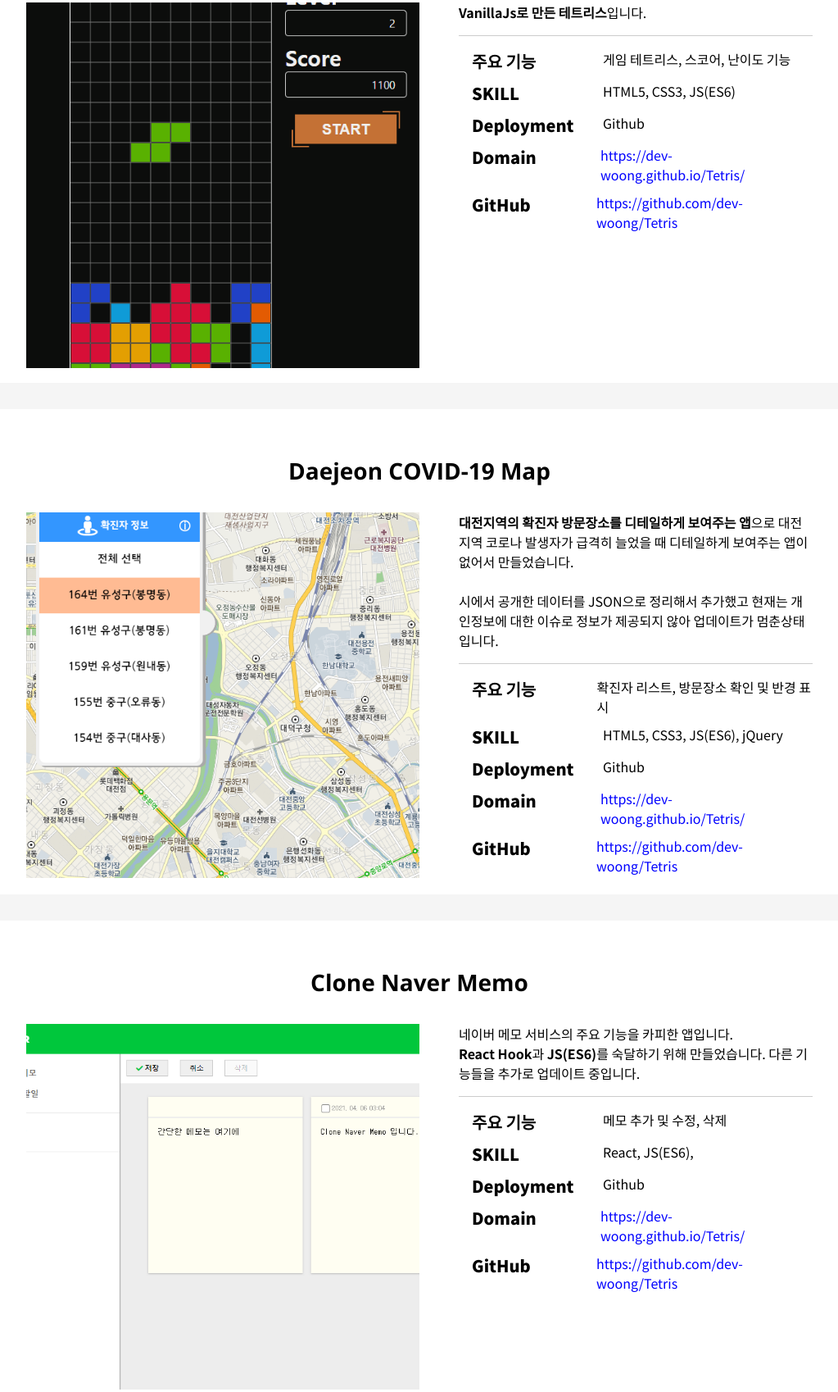
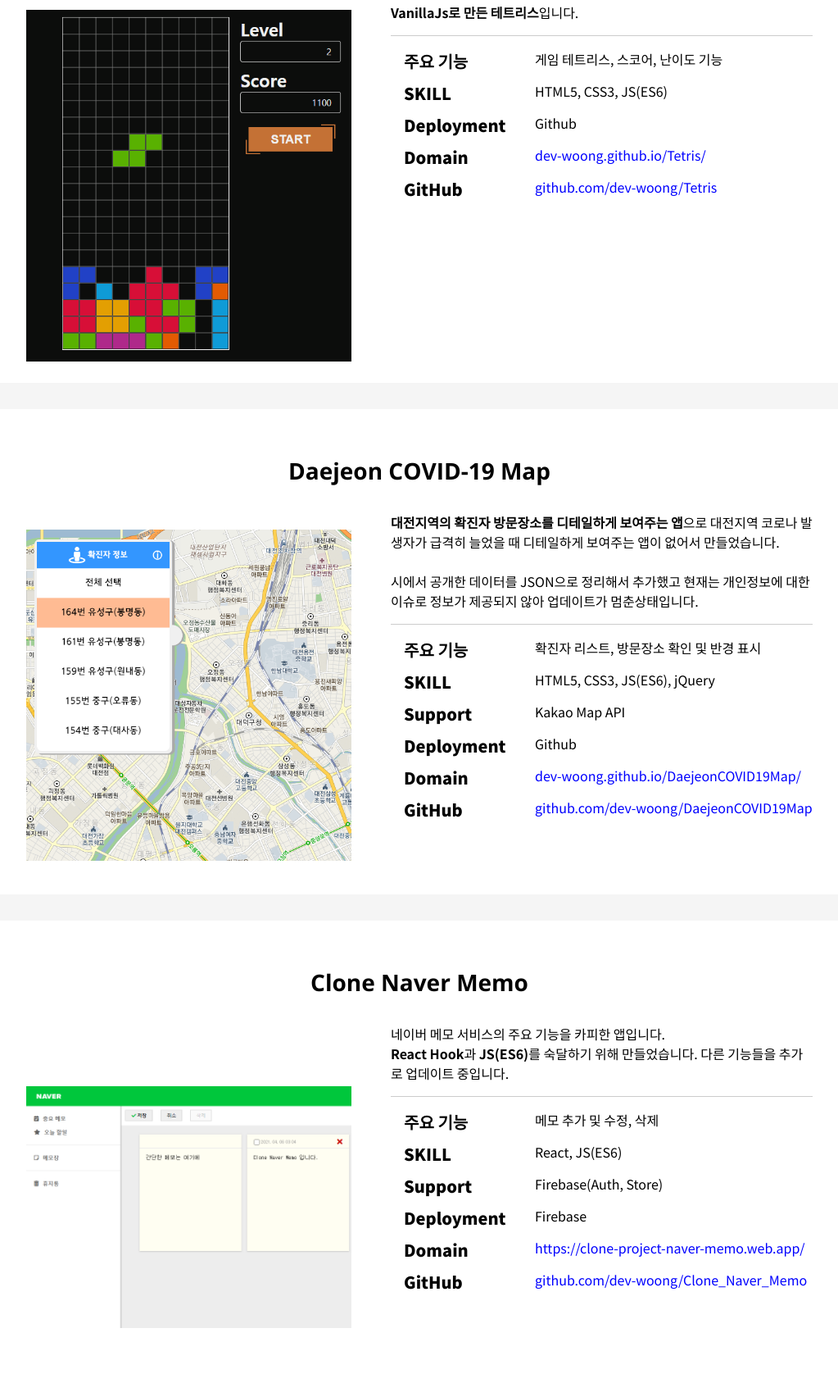
Before and after one commit to dev-woong/Portfolio, a plain HTML site: page index.html in a window 1280 px wide. Shown: the part 2322-4020 px from the top of the page at 82% size, without its empty margins (128-1151 px from the left). Drawn offline with nearby package versions, Linux system fonts and the light colour scheme.

Commit message:
add reAdd responsive features in the project section

```diff
--- a/index.html
+++ b/index.html
@@ -90,7 +90,7 @@
           <div class="skill__bar">
             <div class="skill__value" id="skill__Javascript" style="width:80%">
               <div class="skill__name">
-                <h3>Javascript</h3>
+                <h3>JS</h3>
               </div>
             </div>
             <span>80%</span>
@@ -132,7 +132,7 @@
           <h2>테트리스</h2>
         </div>
         <div class="major__info">
-          <div class="major__image" style="background: url('images/project_tetris.png') center/cover no-repeat" ></div>
+          <div class="major__image" style="background: url('images/project_tetris.png') center/contain no-repeat" ></div>
           <div class="major__description">
             <div class="major__description-main">
               <b>VanillaJs로 만든 테트리스</b>입니다.
@@ -152,11 +152,11 @@
             </span>
             <span class="major__description-sub">
               <div class="description-label">Domain</div>
-              <div class="description-value" ><a href="https://dev-woong.github.io/Tetris/" style="color:blue">https://dev-woong.github.io/Tetris/</a></div>
+              <div class="description-value" ><a href="https://dev-woong.github.io/Tetris/" style="color:blue">dev-woong.github.io/Tetris/</a></div>
             </span>
             <span class="major__description-sub">
               <div class="description-label">GitHub</div>
-              <div class="description-value"><a href="https://github.com/dev-woong/Tetris" style="color:blue">https://github.com/dev-woong/Tetris</a></div>
+              <div class="description-value"><a href="https://github.com/dev-woong/Tetris" style="color:blue">github.com/dev-woong/Tetris</a></div>
             </span>
           </div>
         </div>
@@ -166,7 +166,7 @@
           <h2>Daejeon COVID-19 Map</h2>
         </div>
         <div class="major__info">
-          <div class="major__image" style="background: url('images/project_COVID.png') center/cover no-repeat" ></div>
+          <div class="major__image" style="background: url('images/project_COVID.png') center/contain no-repeat" ></div>
           <div class="major__description">
             <div class="major__description-main">
               <b>대전지역의 확진자 방문장소를 디테일하게 보여주는 앱</b>으로 대전지역 코로나 발생자가 급격히 늘었을 때 디테일하게 보여주는 앱이 없어서 만들었습니다.<br><br>
@@ -182,16 +182,20 @@
               <div class="description-value">HTML5, CSS3, JS(ES6), jQuery</div>
             </span>
             <span class="major__description-sub">
+              <div class="description-label">Support</div>
+              <div class="description-value">Kakao Map API</div>
+            </span>
+            <span class="major__description-sub">
               <div class="description-label">Deployment</div>
               <div class="description-value">Github</div>
             </span>
             <span class="major__description-sub">
               <div class="description-label">Domain</div>
-              <div class="description-value" ><a href="https://dev-woong.github.io/Tetris/" style="color:blue">https://dev-woong.github.io/Tetris/</a></div>
+              <div class="description-value" ><a href="https://dev-woong.github.io/DaejeonCOVID19Map/" style="color:blue">dev-woong.github.io/DaejeonCOVID19Map/</a></div>
             </span>
             <span class="major__description-sub">
               <div class="description-label">GitHub</div>
-              <div class="description-value"><a href="https://github.com/dev-woong/Tetris" style="color:blue">https://github.com/dev-woong/Tetris</a></div>
+              <div class="description-value"><a href="https://github.com/dev-woong/DaejeonCOVID19Map" style="color:blue">github.com/dev-woong/DaejeonCOVID19Map</a></div>
             </span>
           </div>
         </div>
@@ -201,7 +205,7 @@
           <h2>Clone Naver Memo</h2>
         </div>
         <div class="major__info">
-          <div class="major__image" style="background: url('images/Clone_Naver_Memo.png') center/cover no-repeat" ></div>
+          <div class="major__image" style="background: url('images/Clone_Naver_Memo.png') center/contain no-repeat" ></div>
           <div class="major__description">
             <div class="major__description-main">
               네이버 메모 서비스의 주요 기능을 카피한 앱입니다. <br>
@@ -213,19 +217,23 @@
             </span>
             <span class="major__description-sub">
               <div class="description-label">SKILL</div>
-              <div class="description-value">React, JS(ES6),</div>
+              <div class="description-value">React, JS(ES6)</div>
+            </span>
+            <span class="major__description-sub">
+              <div class="description-label">Support</div>
+              <div class="description-value">Firebase(Auth, Store)</div>
             </span>
             <span class="major__description-sub">
               <div class="description-label">Deployment</div>
-              <div class="description-value">Github</div>
+              <div class="description-value">Firebase</div>
             </span>
             <span class="major__description-sub">
               <div class="description-label">Domain</div>
-              <div class="description-value" ><a href="https://clone-project-naver-memo.web.app/" style="color:blue">https://dev-woong.github.io/Tetris/</a></div>
+              <div class="description-value" ><a href="https://clone-project-naver-memo.web.app/" style="color:blue">https://clone-project-naver-memo.web.app/</a></div>
             </span>
             <span class="major__description-sub">
               <div class="description-label">GitHub</div>
-              <div class="description-value"><a href="https://github.com/dev-woong/Clone_Naver_Memo" style="color:blue">https://github.com/dev-woong/Tetris</a></div>
+              <div class="description-value"><a href="github.com/dev-woong/Clone_Naver_Memo" style="color:blue">github.com/dev-woong/Clone_Naver_Memo</a></div>
             </span>
           </div>
         </div>
--- a/style.css
+++ b/style.css
@@ -493,11 +493,13 @@ button {
 
 .major__image {
   width: 50%;
+  height: 100%;
   margin-right: 3rem;
 }
 
 .major__description {
   width: calc(50% - 3rem);
+  min-width: 515px;
   font-family: "Noto Sans KR", sans-serif;
   text-align: left;
   color: var(--color-black);
@@ -602,6 +604,27 @@ button {
 .arrow-up.visible {
   opacity: 1;
   pointer-events: all;
+}
+
+/* large screen */
+@media screen and (max-width: 1200px) {
+  .project__majors {
+    height: 100vh;
+  }
+
+  .major__info {
+    flex-direction: column;
+  }
+
+  .major__image {
+    width: 100%;
+  }
+
+  .major__description {
+    min-width: 315px;
+    width: 100%;
+    margin: 2rem auto 2rem;
+  }
 }
 
 /* medium screen*/
```
Also changed, not shown: main.js (+0 -7 lines).
